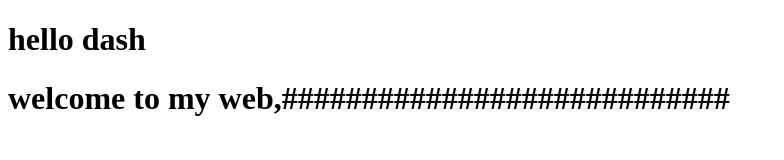
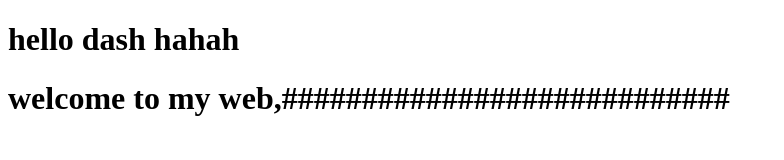
Before and after one commit to HrithickV/Coursera-Test, a plain HTML site: page site/index.html in a window 1280 px wide. Shown: the whole page, without its empty margins (0-784 px from the left). Drawn offline with Linux system fonts and the light colour scheme.

Commit message:
my second program

```diff
--- a/site/index.html
+++ b/site/index.html
@@ -4,7 +4,7 @@
 	<title>Cousera-test</title>
 </head>
 <body>
-    <h1>hello dash</h1>
+    <h1>hello dash hahah</h1>
     <h1>welcome to my web,############################</h1>
 </body>
 </html>
```
